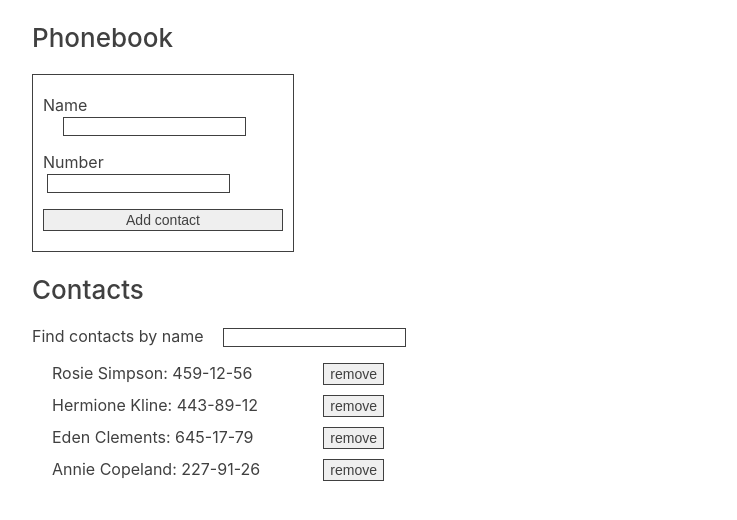
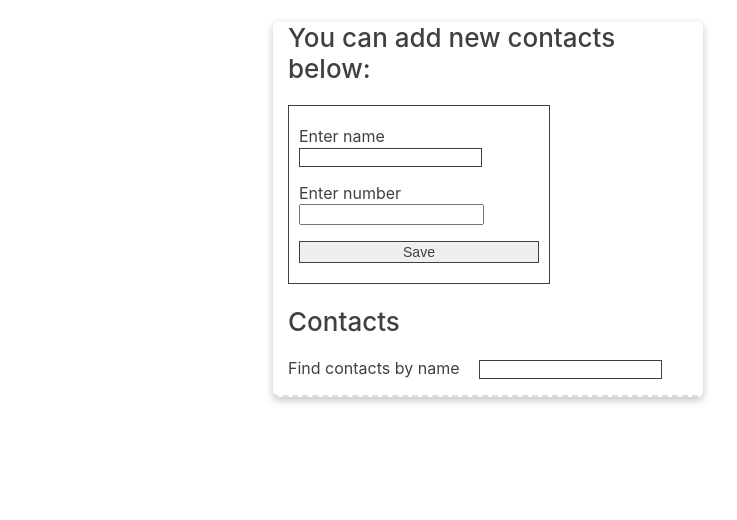
Before and after one commit to vlevkovska/goit-react-hw-02-phonebook, a React (Create React App) app: page / in a window 1280 px wide. Shown: the top 520 px of the page, without its empty margins (152-889 px from the left). Built offline with nearby package versions, Linux system fonts and the light colour scheme.

Commit message:
Unused files deleted & proptype_array changed

```diff
--- a/package.json
+++ b/package.json
@@ -2,11 +2,13 @@
   "name": "goit-react-hw-02-phonebook",
   "version": "0.1.0",
   "private": true,
+  "homepage": "https://vlevkovska.github.io/goit-react-hw-02-phonebook/",
   "dependencies": {
     "@testing-library/jest-dom": "^5.14.1",
     "@testing-library/react": "^11.2.7",
     "@testing-library/user-event": "^12.8.3",
     "eslint": "^7.32.0",
+    "gh-pages": "^3.2.3",
     "prettier": "^2.4.1",
     "react": "^17.0.2",
     "react-dom": "^17.0.2",
@@ -15,6 +17,8 @@
     "web-vitals": "^1.1.2"
   },
   "scripts": {
+    "predeploy": "npm run build",
+    "deploy": "gh-pages -d build",
     "start": "react-scripts start",
     "build": "react-scripts build",
     "test": "react-scripts test",
--- a/src/App.js
+++ b/src/App.js
@@ -7,12 +7,7 @@ import ContactList from './Components/ContactList';
 
 class App extends React.Component {
   state = {
-    contacts: [
-      { id: 'id-1', name: 'Rosie Simpson', number: '459-12-56' },
-      { id: 'id-2', name: 'Hermione Kline', number: '443-89-12' },
-      { id: 'id-3', name: 'Eden Clements', number: '645-17-79' },
-      { id: 'id-4', name: 'Annie Copeland', number: '227-91-26' },
-    ],
+    contacts: [],
     filter: '',
   };
 
@@ -58,8 +53,8 @@ class App extends React.Component {
 
   render() {
     return (
-      <Container>
-        <Section title="Phonebook">
+      <Container title="Phonebook">
+        <Section title="You can add new contacts below:">
           <ContactForm onSubmit={this.addContact}></ContactForm>
         </Section>
         <Section title="Contacts">
--- a/src/Components/ContactForm/ContactForm.js
+++ b/src/Components/ContactForm/ContactForm.js
@@ -36,33 +36,33 @@ class ContactForm extends React.Component {
     return (
       <form className={s.form} onSubmit={this.handleSubmit}>
         <label className={s.label}>
-          Name
+          Enter name
           <input
             className={s.input}
             type="text"
             name="name"
             pattern="^[a-zA-Zа-яА-Я]+(([' -][a-zA-Zа-яА-Я ])?[a-zA-Zа-яА-Я]*)*$"
-            title="Имя может состоять только из букв, апострофа, тире и пробелов. Например Adrian, Jacob Mercer, Charles de Batz de Castelmore d'Artagnan и т. п."
+            title="The name can only contain letters, apostrophe, dash and spaces. For example: Adrian, Jacob Mercer, Charles de Batz de Castelmore d'Artagnan etc."
             required
             onChange={this.handleChange}
             value={this.state.name}
           />
         </label>
         <label className={s.label}>
-          Number
+          Enter number
           <input
             className={s.input_number}
             type="tel"
             name="number"
             pattern="\+?\d{1,4}?[-.\s]?\(?\d{1,3}?\)?[-.\s]?\d{1,4}[-.\s]?\d{1,4}[-.\s]?\d{1,9}"
-            title="Номер телефона должен состоять цифр и может содержать пробелы, тире, круглые скобки и может начинаться с +"
+            title="The phone number can consist of numerals, spaces, dashes, brackets and start with +"
             required
             onChange={this.handleChange}
             value={this.state.number}
           />
         </label>
         <button className={s.button} type="submit">
-          Add contact
+          Save
         </button>
       </form>
     );
--- a/src/Components/ContactForm/ContactForm.module.css
+++ b/src/Components/ContactForm/ContactForm.module.css
@@ -12,25 +12,20 @@
   color: #404040;
 }
 
-.input {
-  margin-left: 20px;
+.input,
+.input-number {
   outline: none;
   border: 1px solid #404040;
 }
 
 .input:hover,
 .input:focus {
-  border: 1px solid limegreen;
+  border: 1px solid rgba(0, 0, 0, 0.07);
 }
 
-.input_number {
-  margin-left: 4px;
-  outline: none;
-  border: 1px solid #404040;
-}
 .input_number:hover,
 .input_number:focus {
-  border: 1px solid limegreen;
+  border: 1px solid rgba(0, 0, 0, 0.07);
 }
 .button {
   padding: 2px 6px;
@@ -42,5 +37,5 @@
 }
 .button:hover,
 .button:focus {
-  border: 1px solid limegreen;
+  border: 1px solid rgba(0, 0, 0, 0.07);
 }
--- a/src/Components/Container/Container.module.css
+++ b/src/Components/Container/Container.module.css
@@ -1,6 +1,22 @@
 .container {
   padding-left: 15px;
   padding-right: 15px;
+  max-width: 400px;
+  margin: 0 auto;
+  border-radius: 5px;
+  box-shadow: rgba(0, 0, 0, 0.24) 0px 3px 8px;
+  background-color: rgba(255, 255, 255, 0.329);
+  backdrop-filter: blur(5px);
+  animation-duration: 1000ms;
+  /* text-align: center; */
+  margin-bottom: 5px;
+  border-bottom: 2px dashed #2b2b2b28;
+}
+
+.container h1 {
+  text-align: center;
+  margin-bottom: 5px;
+  border-bottom: 2px dashed #2b2b2b28;
 }
 
 @media screen and (min-width: 320px) {
--- a/src/Components/Filter/Filter.js
+++ b/src/Components/Filter/Filter.js
@@ -10,7 +10,7 @@ const Filter = ({ filter, onChangeFilter }) => {
         type="text"
         name="filter"
         pattern="^[a-zA-Zа-яА-Я]+(([' -][a-zA-Zа-яА-Я ])?[a-zA-Zа-яА-Я]*)*$"
-        title="Введите имя контакта. Поиск не чувствительный к регистру вводимых символов."
+        title="Enter the contact's name. Search is not sensitive to input characters."
         required
         onChange={onChangeFilter}
         value={filter}
--- a/src/Components/Filter/Filter.module.css
+++ b/src/Components/Filter/Filter.module.css
@@ -9,5 +9,5 @@
 
 .input:hover,
 .input:focus {
-  border: 1px solid limegreen;
+  border: 1px solid rgba(0, 0, 0, 0.07);
 }
```
Also changed, not shown: 1 other file (tests, documents, lock files or other folders).
